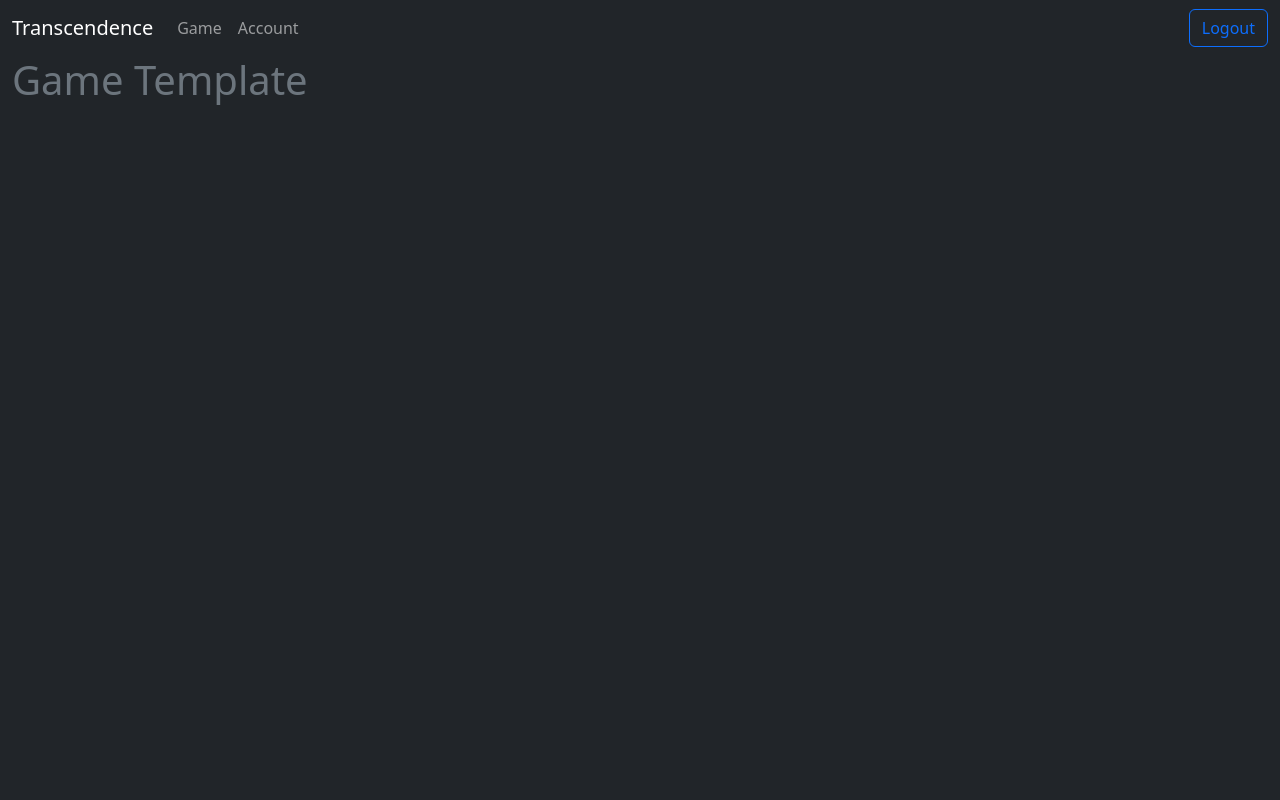
After one commit to gvial15/transcendence, a Django app: page /game/ in a window 1280 px wide. The commit adds this page. Run offline with Django 5.2, Linux system fonts and the light colour scheme.

Commit message:
navbar, authentication logout_view

```diff
--- /dev/null
+++ b/game/templates/game.html
@@ -0,0 +1,7 @@
+{% extends "navigation/navbar.html" %}
+
+{% block title %}Transcendence | Game{% endblock %}
+
+{% block content %}
+    <h1 class="text-secondary">Game Template</h1>
+{% endblock %}
--- a/game/urls.py
+++ b/game/urls.py
@@ -2,5 +2,5 @@ from django.urls import path
 from . import views
 
 urlpatterns = [
-	path('menu/', views.game_menu),
+	path('', views.game),
 ]
--- a/game/views.py
+++ b/game/views.py
@@ -1,5 +1,5 @@
 from django.shortcuts import render
 
 # Create your views here.
-def game_menu(request) :
-	return render(request, 'game_menu.html')
+def game(request) :
+	return render(request, 'game.html')
--- a/templates/navigation/navbar.html
+++ b/templates/navigation/navbar.html
@@ -1,19 +1,46 @@
 <!DOCTYPE html>
 <html lang="en">
 <head>
-    <meta charset="UTF-8">
-    <meta name="viewport" content="width=device-width, initial-scale=1.0">
-    <title>{% block title %}Transcendence{% endblock %}</title>
-    <link href="https://cdn.jsdelivr.net/npm/bootstrap@5.3.3/dist/css/bootstrap.min.css" rel="stylesheet" integrity="sha384-QWTKZyjpPEjISv5WaRU9OFeRpok6YctnYmDr5pNlyT2bRjXh0JMhjY6hW+ALEwIH" crossorigin="anonymous">
+		<meta charset="UTF-8">
+		<meta name="viewport" content="width=device-width, initial-scale=1.0">
+		<title>Transcendence</title>
+		<link href="https://cdn.jsdelivr.net/npm/bootstrap@5.3.3/dist/css/bootstrap.min.css" rel="stylesheet">
+		<style>
+			html, body {
+					height: 100%;
+					margin: 0;
+			}
+	</style>
 </head>
 <body>
-    <header>
-        <h1>Navbar</h1>
-    </header>
 
-    {% block content %}
-    {% endblock %}
+	<div class="container-fluid h-100 bg-dark">
+		<nav class="navbar navbar-expand-lg navbar-dark bg-dark">
+			<a class="navbar-brand" href="#">Transcendence</a>
+			<button class="navbar-toggler" type="button" data-toggle="collapse" data-target="#navbarNavDropdown" aria-controls="navbarNavDropdown" aria-expanded="false" aria-label="Toggle navigation">
+			  <span class="navbar-toggler-icon"></span>
+			</button>
+			<div class="collapse navbar-collapse" id="navbarNavDropdown">
+			  <ul class="navbar-nav">
+				<li class="nav-item">
+				  <a class="nav-link" href="#">Game</a>
+				</li>
+				<li class="nav-item">
+				  <a class="nav-link" href="#">Account</a>
+				</li>
+			  </ul>
+			</div>
+			<form action="{% url 'logout' %}" method="post">
+				{% csrf_token %}
+				<button class="btn btn-outline-primary my-2 my-sm-0" type="submit">Logout</button>
+			</form>
+		  </nav>
+		<div class="row">
+			{% block content %}
+			{% endblock %}
+		</div>
+	</div>
 
-    <script src="https://cdn.jsdelivr.net/npm/bootstrap@5.3.3/dist/js/bootstrap.bundle.min.js" integrity="sha384-YvpcrYf0tY3lHB60NNkmXc5s9fDVZLESaAA55NDzOxhy9GkcIdslK1eN7N6jIeHz" crossorigin="anonymous"></script>
+<script src="https://cdn.jsdelivr.net/npm/bootstrap@5.3.3/dist/js/bootstrap.bundle.min.js"></script>
 </body>
 </html>
--- a/transcendence/urls.py
+++ b/transcendence/urls.py
@@ -16,10 +16,13 @@ Including another URLconf
 """
 from django.contrib import admin
 from django.urls import path, include
+from authentication.views import logout_view, login_form
 
 urlpatterns = [
+	path('', login_form, name='login'),
     path('admin/', admin.site.urls),
 	path('authentication/', include('authentication.urls')),
 	path('authentication/', include('django.contrib.auth.urls')),
 	path('game/', include('game.urls')),
+	path('logout/', logout_view, name='logout'),
 ]
```
Also changed, not shown: authentication/templates/login.html (+10 -7 lines), authentication/templates/register.html (+5 -5 lines), authentication/views.py (+7 -3 lines), game/templates/game_menu.html (deleted, +0 -9 lines).
